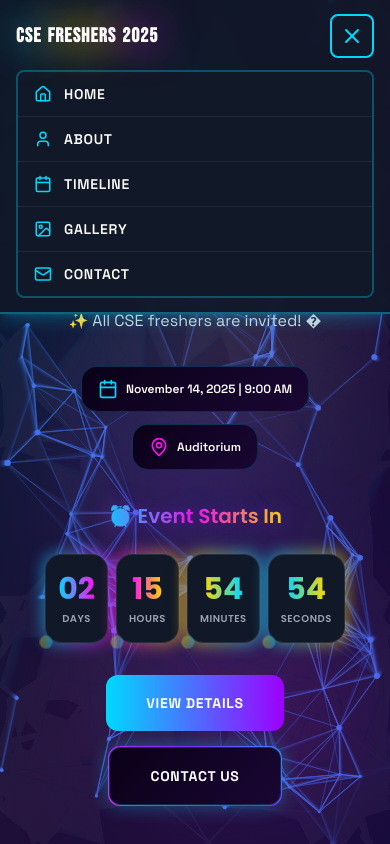
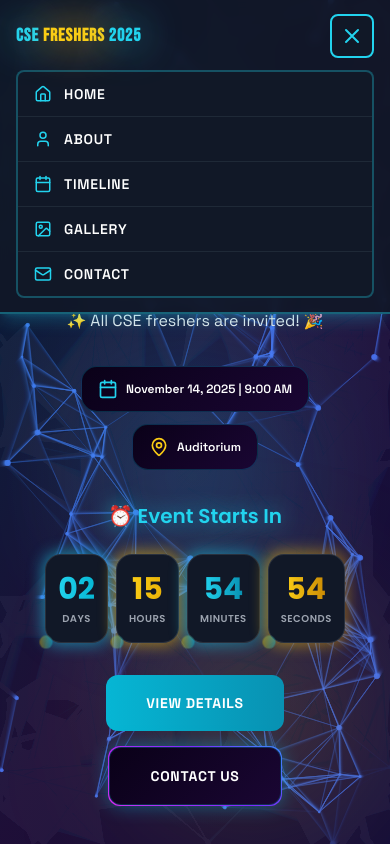
Before and after one commit to ItsVikasA/Freshers, a Next.js app: page / in a window 390 px wide. Both pictures are taken after a click on the button 352 px from the left and 36 px from the top of the page. Shown: the top 844 px of the page. Built offline with nearby package versions, Linux system fonts and the light colour scheme.

Commit message:
Update mobile navbar - single line logo with cyan and yellow colors

```diff
--- a/src/components/Hero.tsx
+++ b/src/components/Hero.tsx
@@ -26,10 +26,10 @@ const Hero = () => {
       return (
         <div className="flex gap-2 sm:gap-3 md:gap-6 justify-center flex-wrap">
           {[
-            { value: days, label: 'Days', color: 'from-primary to-secondary' },
-            { value: hours, label: 'Hours', color: 'from-secondary to-accent' },
-            { value: minutes, label: 'Minutes', color: 'from-accent to-primary' },
-            { value: seconds, label: 'Seconds', color: 'from-primary to-accent' },
+            { value: days, label: 'Days', color: 'from-cyan-400 to-cyan-500' },
+            { value: hours, label: 'Hours', color: 'from-yellow-400 to-yellow-500' },
+            { value: minutes, label: 'Minutes', color: 'from-cyan-400 to-cyan-600' },
+            { value: seconds, label: 'Seconds', color: 'from-yellow-400 to-yellow-600' },
           ].map((item, index) => (
             <motion.div
               key={item.label}
@@ -97,28 +97,27 @@ const Hero = () => {
             animate={{ opacity: 1, y: 0 }}
             transition={{ delay: 0.2 }}
           >
-            <span className="bg-gradient-to-r from-neon-blue via-neon-pink to-neon-purple bg-clip-text text-transparent neon-text animate-neon-pulse">
+            <span className="text-cyan-400 neon-text" style={{ textShadow: '0 0 30px #22D3EE, 0 0 60px #22D3EE, 0 0 90px #22D3EE' }}>
               CSE FRESHERS
             </span>
             <br />
-            <span className="text-neon-yellow text-5xl sm:text-6xl md:text-7xl lg:text-8xl neon-text" style={{ textShadow: '0 0 20px #FFD700, 0 0 40px #FFD700' }}>
+            <span className="text-yellow-400 text-5xl sm:text-6xl md:text-7xl lg:text-8xl neon-text" style={{ textShadow: '0 0 30px #FBBF24, 0 0 60px #FBBF24, 0 0 90px #FBBF24' }}>
               PARTY 2025
             </span>
           </motion.h1>
 
           {/* Tagline */}
           <motion.p
-            className="text-base sm:text-lg md:text-xl lg:text-2xl font-space text-gray-300 mb-8 max-w-3xl mx-auto px-4 leading-relaxed"
+            className="text-base sm:text-lg md:text-xl lg:text-2xl font-space text-gray-200 mb-8 max-w-3xl mx-auto px-4 leading-relaxed"
             initial={{ opacity: 0 }}
             animate={{ opacity: 1 }}
             transition={{ delay: 0.4 }}
           >
-            <span className="text-neon-blue font-semibold">Join us</span> for an{' '}
-            <span className="text-neon-pink font-semibold">unforgettable</span> evening of{' '}
-            <span className="text-neon-purple font-semibold">fun, music,</span> and{' '}
-            <span className="text-neon-yellow font-semibold">memories!</span>
+            Join us for an <span className="text-cyan-400 font-bold">unforgettable</span> evening of{' '}
+            <span className="text-yellow-400 font-bold">fun, music,</span> and{' '}
+            <span className="text-cyan-400 font-bold">memories!</span>
             <br className="hidden sm:block" />
-            <span className="sm:inline block mt-2 sm:mt-0">✨ All CSE freshers are invited! �</span>
+            <span className="sm:inline block mt-2 sm:mt-0">✨ All CSE freshers are invited! 🎉</span>
           </motion.p>
 
           {/* Quick Info */}
@@ -129,17 +128,17 @@ const Hero = () => {
             transition={{ delay: 0.6 }}
           >
             <motion.div
-              className="flex items-center gap-2 cyber-card px-4 sm:px-5 py-3 rounded-2xl border-2 border-neon-blue/50"
-              whileHover={{ scale: 1.05, boxShadow: '0 0 30px rgba(0,217,255,0.5)' }}
+              className="flex items-center gap-2 cyber-card px-4 sm:px-5 py-3 rounded-2xl border-2 border-cyan-500/50"
+              whileHover={{ scale: 1.05, boxShadow: '0 0 30px rgba(34,211,238,0.5)' }}
             >
-              <Calendar className="text-neon-blue w-5 h-5 sm:w-6 sm:h-6" />
+              <Calendar className="text-cyan-400 w-5 h-5 sm:w-6 sm:h-6" />
               <span className="text-xs sm:text-sm md:text-base font-space font-semibold">November 14, 2025 | 9:00 AM</span>
             </motion.div>
             <motion.div
-              className="flex items-center gap-2 cyber-card px-4 sm:px-5 py-3 rounded-2xl border-2 border-neon-pink/50"
-              whileHover={{ scale: 1.05, boxShadow: '0 0 30px rgba(255,16,240,0.5)' }}
+              className="flex items-center gap-2 cyber-card px-4 sm:px-5 py-3 rounded-2xl border-2 border-yellow-500/50"
+              whileHover={{ scale: 1.05, boxShadow: '0 0 30px rgba(251,191,36,0.5)' }}
             >
-              <MapPin className="text-neon-pink w-5 h-5 sm:w-6 sm:h-6" />
+              <MapPin className="text-yellow-400 w-5 h-5 sm:w-6 sm:h-6" />
               <span className="text-xs sm:text-sm md:text-base font-space font-semibold">Auditorium</span>
             </motion.div>
           </motion.div>
@@ -152,19 +151,17 @@ const Hero = () => {
             transition={{ delay: 0.8 }}
           >
             <motion.h2
-              className="text-xl sm:text-2xl md:text-3xl font-semibold mb-6 sm:mb-8"
+              className="text-xl sm:text-2xl md:text-3xl font-semibold mb-6 sm:mb-8 text-cyan-400"
               animate={{
                 textShadow: [
-                  '0 0 20px rgba(147, 51, 234, 0.5)',
-                  '0 0 30px rgba(59, 130, 246, 0.5)',
-                  '0 0 20px rgba(147, 51, 234, 0.5)',
+                  '0 0 20px rgba(34, 211, 238, 0.6)',
+                  '0 0 30px rgba(34, 211, 238, 0.8)',
+                  '0 0 20px rgba(34, 211, 238, 0.6)',
                 ]
               }}
               transition={{ duration: 2, repeat: Infinity }}
             >
-              <span className="bg-gradient-to-r from-primary via-secondary to-accent bg-clip-text text-transparent">
-                ⏰ Event Starts In
-              </span>
+              ⏰ Event Starts In
             </motion.h2>
             <Countdown date={eventDate} renderer={renderer} />
           </motion.div>
@@ -183,12 +180,12 @@ const Hero = () => {
               className="cursor-pointer"
             >
               <motion.button
-                className="relative bg-gradient-to-r from-neon-blue to-neon-purple text-white font-bold font-space py-4 px-10 rounded-xl overflow-hidden group"
+                className="relative bg-gradient-to-r from-cyan-500 to-cyan-600 text-white font-bold font-space py-4 px-10 rounded-xl overflow-hidden group"
                 whileHover={{ scale: 1.05 }}
                 whileTap={{ scale: 0.95 }}
               >
                 <span className="relative z-10 text-sm sm:text-base uppercase tracking-wider">View Details</span>
-                <div className="absolute inset-0 bg-gradient-to-r from-neon-pink to-neon-purple opacity-0 group-hover:opacity-100 transition-opacity duration-300"></div>
+                <div className="absolute inset-0 bg-gradient-to-r from-cyan-600 to-cyan-500 opacity-0 group-hover:opacity-100 transition-opacity duration-300"></div>
               </motion.button>
             </ScrollLink>
             <ScrollLink
@@ -198,7 +195,7 @@ const Hero = () => {
               className="cursor-pointer"
             >
               <motion.button
-                className="neon-border cyber-card text-white font-bold font-space py-4 px-10 rounded-xl"
+                className="neon-border cyber-card text-white font-bold font-space py-4 px-10 rounded-xl border-2 border-yellow-500/50 hover:border-yellow-400"
                 whileHover={{ scale: 1.05 }}
                 whileTap={{ scale: 0.95 }}
               >
@@ -211,7 +208,7 @@ const Hero = () => {
 
       {/* Floating neon elements */}
       <motion.div
-        className="absolute top-20 left-10 w-32 h-32 bg-neon-blue/20 rounded-full blur-3xl"
+        className="absolute top-20 left-10 w-32 h-32 bg-cyan-400/20 rounded-full blur-3xl"
         animate={{
           y: [0, -30, 0],
           x: [0, 20, 0],
@@ -220,7 +217,7 @@ const Hero = () => {
         transition={{ duration: 5, repeat: Infinity, ease: "easeInOut" }}
       />
       <motion.div
-        className="absolute bottom-20 right-10 w-40 h-40 bg-neon-pink/20 rounded-full blur-3xl"
+        className="absolute bottom-20 right-10 w-40 h-40 bg-yellow-400/20 rounded-full blur-3xl"
         animate={{
           y: [0, 30, 0],
           x: [0, -20, 0],
@@ -229,7 +226,7 @@ const Hero = () => {
         transition={{ duration: 6, repeat: Infinity, ease: "easeInOut" }}
       />
       <motion.div
-        className="absolute top-1/2 left-1/4 w-36 h-36 bg-neon-purple/20 rounded-full blur-3xl"
+        className="absolute top-1/2 left-1/4 w-36 h-36 bg-cyan-400/20 rounded-full blur-3xl"
         animate={{
           y: [0, -20, 0],
           x: [0, 25, 0],
@@ -237,15 +234,6 @@ const Hero = () => {
         }}
         transition={{ duration: 7, repeat: Infinity, ease: "easeInOut" }}
       />
-      <motion.div
-        className="absolute top-1/3 right-1/4 w-28 h-28 bg-neon-yellow/15 rounded-full blur-3xl"
-        animate={{
-          y: [0, 25, 0],
-          x: [0, -15, 0],
-          scale: [1, 1.15, 1]
-        }}
-        transition={{ duration: 8, repeat: Infinity, ease: "easeInOut" }}
-      />
     </section>
   )
 }
--- a/src/components/Navbar.tsx
+++ b/src/components/Navbar.tsx
@@ -8,11 +8,11 @@ const Navbar = () => {
   const [active, setActive] = useState('hero')
 
   const navItems = [
-    { name: 'Home', to: 'hero', icon: Home, color: 'neon-blue' },
-    { name: 'About', to: 'about', icon: User, color: 'neon-pink' },
-    { name: 'Timeline', to: 'timeline', icon: Calendar, color: 'neon-purple' },
-    { name: 'Gallery', to: 'gallery', icon: Image, color: 'neon-yellow' },
-    { name: 'Contact', to: 'contact', icon: Mail, color: 'neon-blue' },
+    { name: 'Home', to: 'hero', icon: Home, color: 'cyan-400' },
+    { name: 'About', to: 'about', icon: User, color: 'yellow-400' },
+    { name: 'Timeline', to: 'timeline', icon: Calendar, color: 'cyan-400' },
+    { name: 'Gallery', to: 'gallery', icon: Image, color: 'yellow-400' },
+    { name: 'Contact', to: 'contact', icon: Mail, color: 'cyan-400' },
   ]
 
   return (
@@ -23,9 +23,9 @@ const Navbar = () => {
           <div className="flex items-center justify-between">
             {/* Logo */}
             <div className="flex items-center gap-1">
-              <span className="text-2xl font-bold font-bebas tracking-wider text-neon-blue">CSE</span>
-              <span className="text-2xl font-bold font-bebas tracking-wider text-neon-yellow">FRESHERS</span>
-              <span className="text-2xl font-bold font-bebas tracking-wider text-neon-pink">2025</span>
+              <span className="text-2xl font-bold font-bebas tracking-wider text-cyan-400">CSE</span>
+              <span className="text-2xl font-bold font-bebas tracking-wider text-yellow-400">FRESHERS</span>
+              <span className="text-2xl font-bold font-bebas tracking-wider text-cyan-400">2025</span>
             </div>
 
             {/* Desktop Navigation */}
@@ -42,7 +42,7 @@ const Navbar = () => {
                     duration={500}
                     onSetActive={() => setActive(item.to)}
                     className={`flex items-center gap-2 cursor-pointer font-space text-sm font-semibold uppercase tracking-wider transition-all ${
-                      active === item.to ? 'text-neon-blue' : 'text-gray-300 hover:text-white'
+                      active === item.to ? 'text-cyan-400' : 'text-gray-300 hover:text-white'
                     }`}
                   >
                     <Icon size={18} strokeWidth={2} />
@@ -56,20 +56,20 @@ const Navbar = () => {
       </nav>
 
       {/* Mobile Top Navigation */}
-      <nav className="md:hidden fixed top-0 left-0 right-0 z-50 bg-gray-900/90 backdrop-blur-sm border-b-2 border-neon-blue/40 shadow-lg shadow-neon-blue/20">
+      <nav className="md:hidden fixed top-0 left-0 right-0 z-50 bg-gray-900/90 backdrop-blur-sm border-b-2 border-cyan-400/40 shadow-lg shadow-cyan-400/20">
         <div className="px-4 py-3.5">
           <div className="flex items-center justify-between">
             {/* Logo */}
-            <div className="flex items-center gap-1.5">
-              <span className="text-xl font-bold font-bebas tracking-wider text-white drop-shadow-[0_0_20px_rgba(0,217,255,1)] brightness-150">CSE</span>
-              <span className="text-xl font-bold font-bebas tracking-wider text-white drop-shadow-[0_0_20px_rgba(255,215,0,1)] brightness-150">FRESHERS</span>
-              <span className="text-xl font-bold font-bebas tracking-wider text-white drop-shadow-[0_0_20px_rgba(255,16,240,1)] brightness-150">2025</span>
+            <div className="flex items-center gap-1">
+              <span className="text-lg font-bold font-bebas tracking-wider text-cyan-400 drop-shadow-[0_0_20px_rgba(34,211,238,1)]">CSE</span>
+              <span className="text-lg font-bold font-bebas tracking-wider text-yellow-400 drop-shadow-[0_0_20px_rgba(251,191,36,1)]">FRESHERS</span>
+              <span className="text-lg font-bold font-bebas tracking-wider text-cyan-400 drop-shadow-[0_0_20px_rgba(34,211,238,1)]">2025</span>
             </div>
 
             {/* Mobile Menu Button */}
             <button
               onClick={() => setActive(active === 'menu' ? 'hero' : 'menu')}
-              className="p-2 rounded-lg bg-gray-900 border-2 border-neon-blue text-neon-blue"
+              className="p-2 rounded-lg bg-gray-900 border-2 border-cyan-400 text-cyan-400"
             >
               {active === 'menu' ? (
                 <svg className="w-6 h-6" fill="none" stroke="currentColor" viewBox="0 0 24 24">
@@ -85,7 +85,7 @@ const Navbar = () => {
 
           {/* Mobile Dropdown Menu */}
           {active === 'menu' && (
-            <div className="mt-3 bg-gray-900 rounded-lg border-2 border-neon-blue/30 overflow-hidden">
+            <div className="mt-3 bg-gray-900 rounded-lg border-2 border-cyan-400/30 overflow-hidden">
               {navItems.map((item, index) => {
                 const Icon = item.icon
                 return (
@@ -101,7 +101,7 @@ const Navbar = () => {
                       index !== navItems.length - 1 ? 'border-b border-gray-800' : ''
                     } hover:bg-gray-800`}
                   >
-                    <Icon size={18} className="text-neon-blue" strokeWidth={2} />
+                    <Icon size={18} className="text-cyan-400" strokeWidth={2} />
                     <span className="text-white font-space text-sm font-semibold uppercase tracking-wider">
                       {item.name}
                     </span>
```
